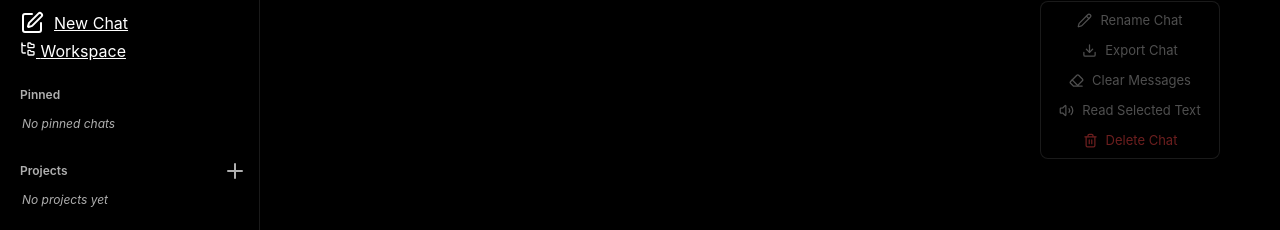
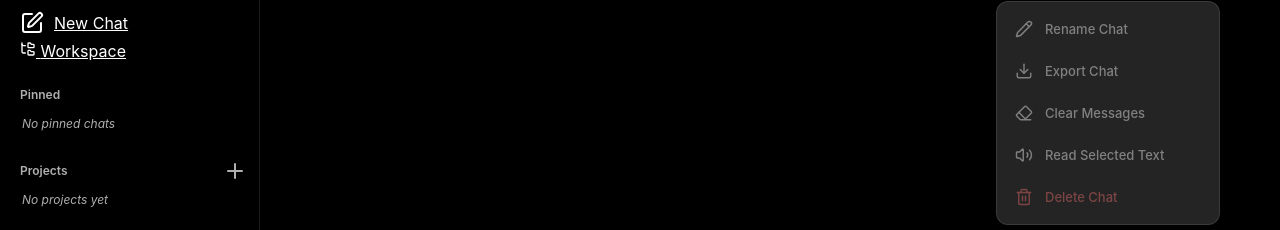
Before and after one commit to Mahdi1910/TodoList-ui-ChatUI, a plain HTML site: page ChatUI/embedded.html in a window 1280 px wide. Both pictures are taken after a click on the button 1202 px from the left and 29 px from the top of the page. Shown: the part 53-283 px from the top of the page. Drawn offline with nearby package versions, Linux system fonts and the light colour scheme.

Commit message:
Polish shared action menu styling

```diff
--- a/ChatUI/css/sidebar/items.css
+++ b/ChatUI/css/sidebar/items.css
@@ -31,11 +31,7 @@
   cursor: pointer;
 }
 
-.project-header-item:hover {
-  background-color: var(--bg-hover);
-  color: var(--text-primary);
-}
-
+.project-header-item:hover { background-color: var(--bg-hover); color: var(--text-primary); }
 .project-collapse-icon { transition: transform var(--transition-fast); }
 .project-item.collapsed .project-collapse-icon { transform: rotate(-90deg); }
 .project-item.collapsed .nested-project-chats { display: none; }
@@ -79,46 +75,59 @@
   white-space: nowrap;
 }
 
-/* Action Dropdown Popup Menu */
 .action-popup-menu {
   position: fixed;
-  background-color: var(--bg-secondary);
-  border: 1px solid var(--border-color);
-  border-radius: 8px;
-  padding: 4px;
-  box-shadow: 0 10px 25px rgba(0, 0, 0, 0.5);
+  min-width: 224px;
+  max-width: min(260px, calc(100vw - 16px));
+  padding: 7px;
   display: none;
   flex-direction: column;
   gap: 2px;
-  z-index: 100;
-  min-width: 180px;
+  background: #242424;
+  border: 1px solid rgba(255, 255, 255, 0.1);
+  border-radius: 12px;
+  box-shadow: 0 18px 44px rgba(0, 0, 0, 0.52);
+  z-index: 120;
 }
 
 .action-popup-menu.show { display: flex; }
 
 .action-menu-item {
   width: 100%;
-  padding: 6px 10px;
-  border: none;
-  border-radius: 6px;
+  min-height: 40px;
+  padding: 8px 10px;
+  border: 0;
+  border-radius: 8px;
   background: transparent;
+  color: #FFFFFF;
+  display: grid;
+  grid-template-columns: 20px minmax(0, 1fr);
+  align-items: center;
+  gap: 11px;
   font: inherit;
   font-size: 13px;
-  color: var(--text-secondary);
-  display: flex;
-  align-items: center;
-  gap: 8px;
+  font-weight: 500;
+  text-align: left;
   cursor: pointer;
-  text-align: left;
   transition: background-color var(--transition-fast), color var(--transition-fast);
 }
 
-.action-menu-item:hover { background-color: var(--bg-hover); color: var(--text-primary); }
-.action-menu-item svg { width: 15px; height: 15px; flex: 0 0 15px; }
-.action-menu-item:disabled { opacity: 0.45; cursor: default; }
-.action-menu-item:disabled:hover { background: transparent; color: var(--text-secondary); }
-.action-menu-item.danger { color: #EF4444; }
-.action-menu-item.danger:hover { background-color: rgba(239, 68, 68, 0.2); color: #EF4444; }
+.action-menu-item:hover { background: rgba(255, 255, 255, 0.08); color: #FFFFFF; }
+.action-menu-item:focus-visible { outline: 1px solid rgba(255, 255, 255, 0.42); outline-offset: -2px; background: rgba(255, 255, 255, 0.08); }
+.action-menu-item svg,
+.action-menu-icon-spacer { width: 18px; height: 18px; justify-self: center; }
+.action-menu-item svg { stroke-width: 1.9; }
+.action-menu-item:disabled { opacity: 0.42; cursor: default; }
+.action-menu-item:disabled:hover { background: transparent; }
+.action-menu-item.danger { color: #F87171; }
+.action-menu-item.danger:hover,
+.action-menu-item.danger:focus-visible { background: rgba(239, 68, 68, 0.12); color: #F87171; }
+
+.action-menu-separator {
+  height: 1px;
+  margin: 5px 4px;
+  background: rgba(255, 255, 255, 0.1);
+}
 
 .chat-item-actions {
   display: none;
```
